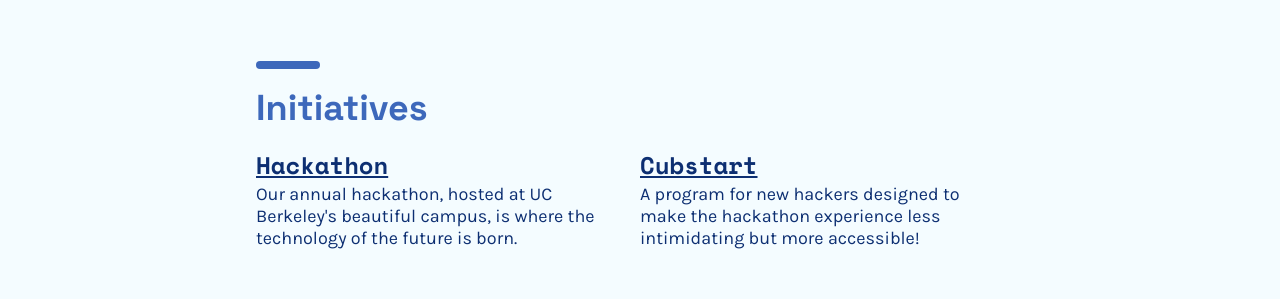
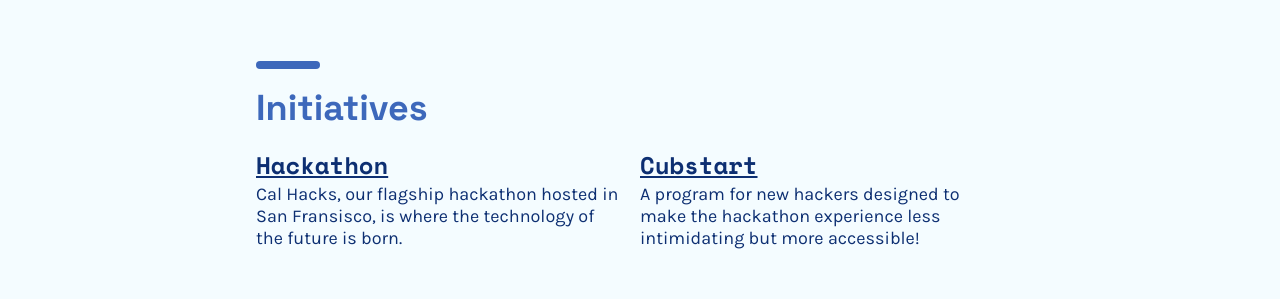
Before and after one commit to calhacks/static-site, a website: page about.html in a window 1280 px wide. Shown: the part 579-878 px from the top of the page. Drawn offline with nearby package versions, Linux system fonts and the light colour scheme.

Commit message:
Update about.html

```diff
--- a/about.html
+++ b/about.html
@@ -149,7 +149,7 @@
             <h3>Hackathon</h3>
           </a>
           <p>
-            Our annual hackathon, hosted at UC Berkeley's beautiful campus, is
+            Cal Hacks, our flagship hackathon hosted in San Fransisco, is
             where the technology of the future is born.
           </p>
         </div>
```
